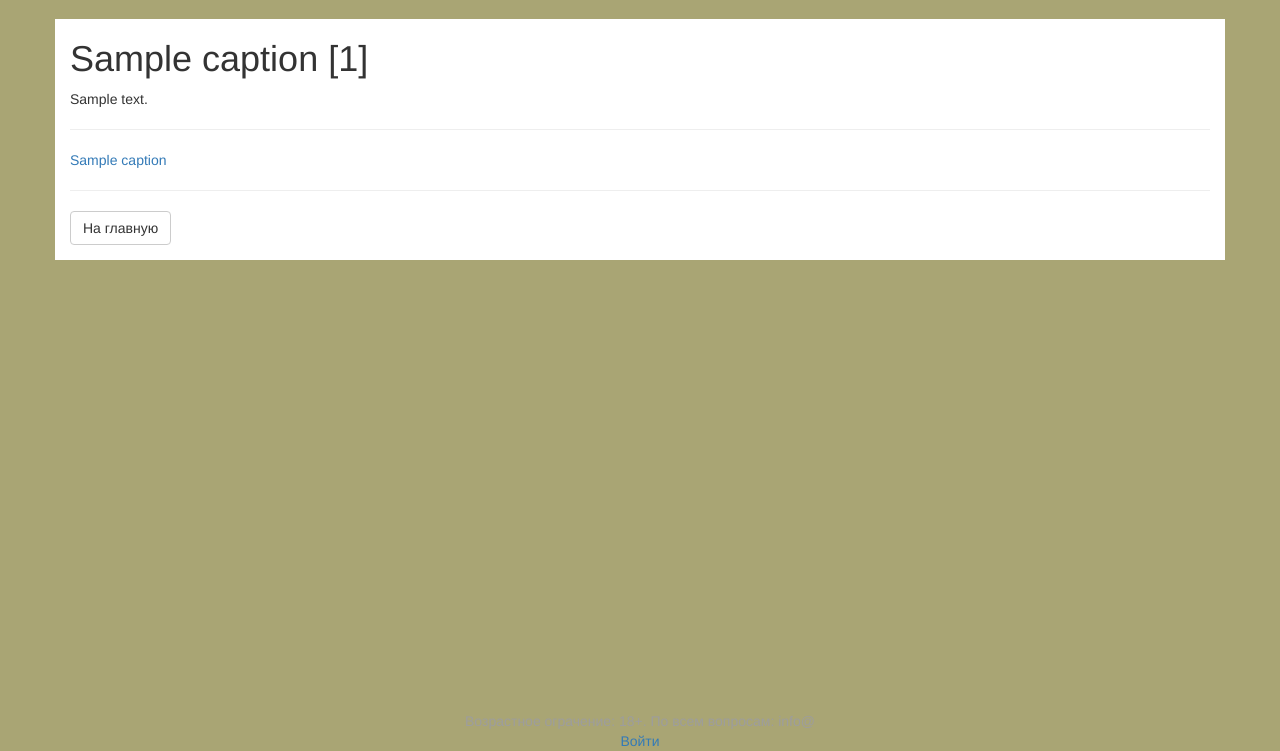
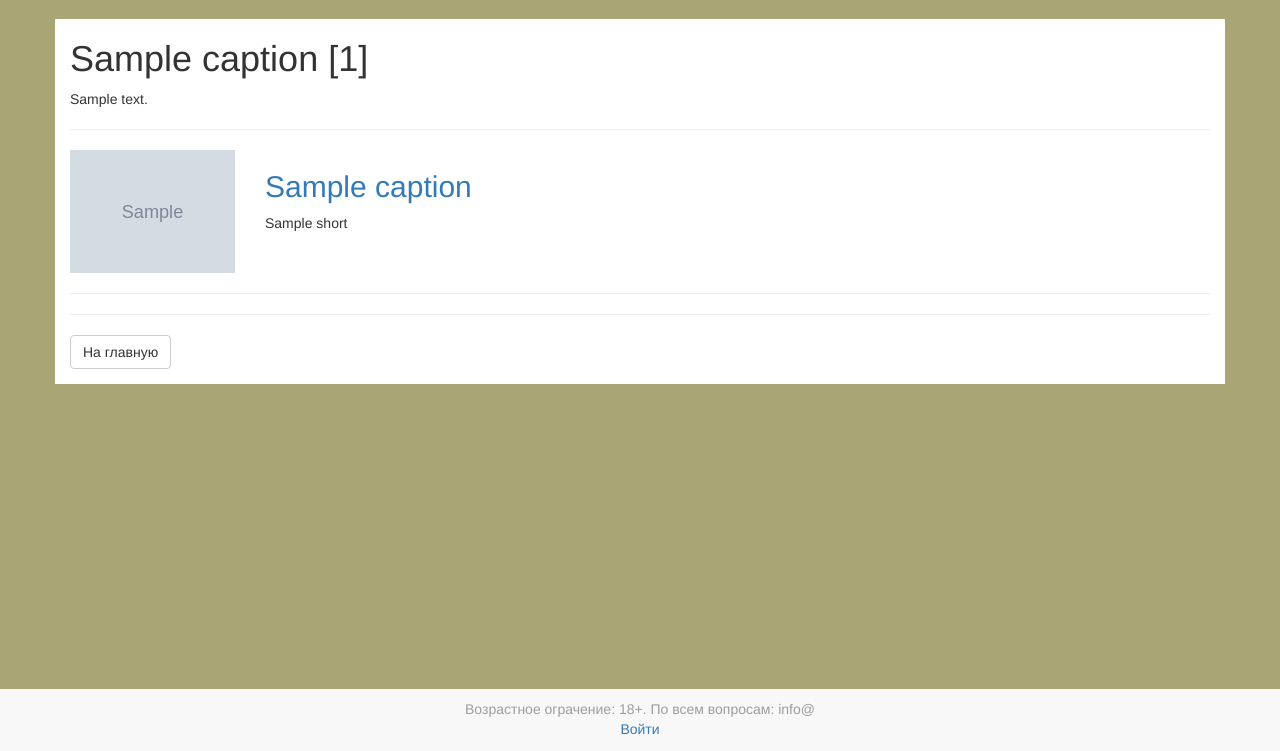
Before and after one commit to mshashin/bang, a Symfony app: template templates/pages/typeelement.html.twig in a window 1280 px wide. Shown: the part 51-802 px from the top of the page. Run offline with Twig, Linux system fonts and the light colour scheme; the template is opened without the code that fills it: most values are stand-ins (such as "Sample title", 1, 10 or a date in 2020); grey boxes marked "Sample" are stand-in pictures; some libraries are stand-ins or nearby versions.

Commit message:
Мелкие правки

```diff
--- a/public/css/style.css
+++ b/public/css/style.css
@@ -44,8 +44,9 @@ body {
     bottom: 0;
     width: 100%;
     /* Set the fixed height of the footer here */
-    height: 55px;
-    padding-top:17px;
+    /*height: 55px;*/
+    padding-top:10px;
+    padding-bottom:10px;
     color:#9d9d9d;
 }
 
@@ -64,3 +65,18 @@ body {
 .modal-header .close {
     margin-top:-21px;
 }
+
+@media (max-width: 768px) {
+    .mainimage img {
+        max-height:300px;
+    }
+}
+.answer {
+    border:1px solid black;
+    padding:10px;
+}
+
+.selectedinfo {
+    padding-top:5px;
+    padding-bottom:5px;
+}
--- a/templates/footer.html.twig
+++ b/templates/footer.html.twig
@@ -1,4 +1,4 @@
-<footer class="footer">
+<footer class="footer navbar-default">
     <div class="container">
         <div class="row">
             <div class="col-xs-12 text-center">Возрастное ограчение: 18+. По всем вопросам: info@{{ app.request.host|e }}</div>
--- a/templates/pages/element.html.twig
+++ b/templates/pages/element.html.twig
@@ -11,7 +11,7 @@
  {% block body %}
      <div class="container block-content">
          <div class="row">
-             <div class="col-xs-12 col-sm-6 col-md-3 text-center" style="margin-top:10px;">
+             <div class="col-xs-12 col-sm-6 col-md-3 text-center mainimage" style="margin-top:10px;">
                  {{ include('pages/element-image.html.twig',{'element': element}) }}
              </div>
              <div class="col-xs-12 col-sm-6 col-md-9">
--- a/templates/pages/typeelement.html.twig
+++ b/templates/pages/typeelement.html.twig
@@ -21,10 +21,15 @@
          <hr/>
          {% for element in elements %}
          <div class="row">
-             <div class="col-xs-12">
-                 <a href="{{ url('oneelement', {'typealias':typeelement.alias, 'elementalias':element.alias }) }}">{{ element.caption|e }}</a>
+             <div class="col-xs-2">
+                 <div>{{ include('pages/element-image.html.twig', {'element':element}) }}</div>
+             </div>
+             <div class="col-xs-10">
+                 <a href="{{ url('oneelement', {'typealias':typeelement.alias, 'elementalias':element.alias }) }}"><h2 class="elementheader">{{ element.caption|e }}</h2></a>
+                 <p>{{ element.short|e }}</p>
              </div>
          </div>
+         <hr/>
          {% endfor %}
          <hr/>
          <div class="row">
```
Also changed, not shown: src/Controller/DefaultController.php (+18 -0 lines), templates/pages/homepage.html.twig (+15 -6 lines), templates/pages/letter.html.twig (deleted, +0 -32 lines), templates/searchajax.html.twig (+2 -8 lines).
